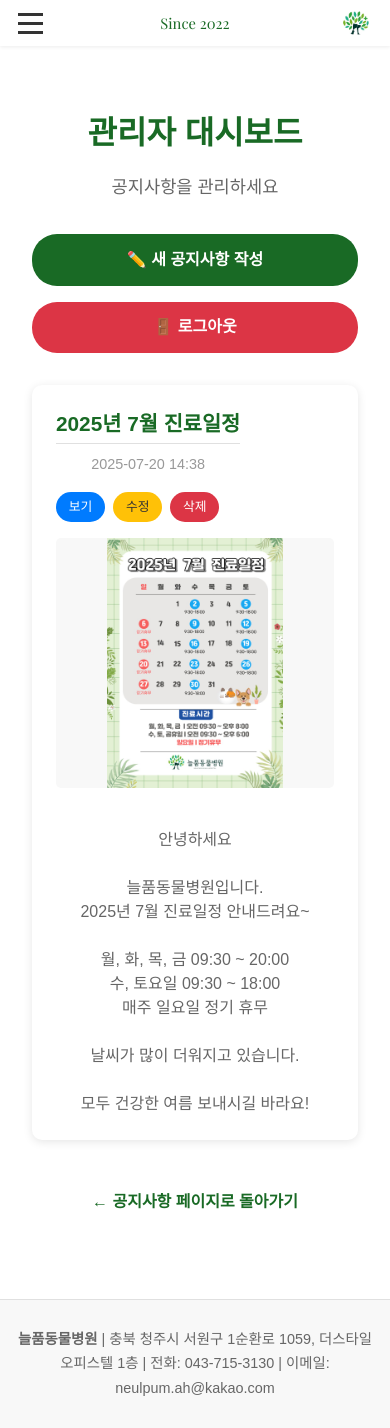
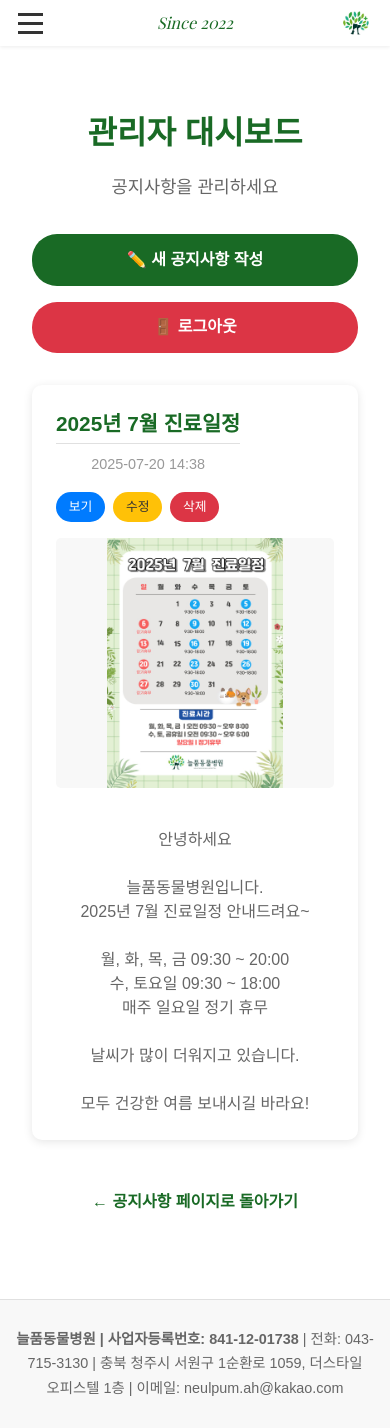
Before and after one commit to hyunipooh/neulpum, a Flask app: page /admin/dashboard in a window 390 px wide. Run offline with Flask 3, Linux system fonts and the light colour scheme; the visitor is signed in with stand-in values (Sample User, id 1); some web fonts are replaced.

Commit message:
Add files via upload

```diff
--- a/static/css/style.css
+++ b/static/css/style.css
@@ -272,10 +272,10 @@
 .since-text {
     display: none;
     font-family: 'Playfair Display', serif;
-    font-style: normal;
+    font-style: italic;
     font-weight: 400;
     color: #196A25;
-    font-size: 0.9rem;
+    font-size: 0.99rem;
     position: absolute;
     left: 50%;
     transform: translateX(-50%);
@@ -587,7 +587,8 @@
     /* Since 2022 텍스트 표시 */
     .since-text {
         display: block;
-        font-size: 0.98rem;
+        font-style: italic;
+        font-size: 1.078rem;
     }
 
     main {
@@ -698,7 +699,8 @@
     /* Since 2022 텍스트 표시 */
     .since-text {
         display: block;
-        font-size: 0.92rem;
+        font-style: italic;
+        font-size: 1.012rem;
     }
 
     main {
@@ -792,7 +794,8 @@
     /* Since 2022 텍스트 표시 */
     .since-text {
         display: block;
-        font-size: 0.86rem;
+        font-style: italic;
+        font-size: 0.946rem;
     }
 
     /* 진료시간 섹션 폰트 크기 조정 */
--- a/templates/base.html
+++ b/templates/base.html
@@ -47,7 +47,7 @@
 
     <footer class="footer">
       <div class="footer-content">
-        <p><strong>늘품동물병원</strong> | 충북 청주시 서원구 1순환로 1059, 더스타일 오피스텔 1층 | 전화: 043-715-3130 | 이메일: neulpum.ah@kakao.com</p>
+        <p><strong>늘품동물병원 | 사업자등록번호: 841-12-01738</strong> | 전화: 043-715-3130 | 충북 청주시 서원구 1순환로 1059, 더스타일 오피스텔 1층 | 이메일: neulpum.ah@kakao.com</p>
       </div>
     </footer>
 
--- a/templates/index.html
+++ b/templates/index.html
@@ -619,7 +619,8 @@
     "{{ url_for('static', filename='images/album 3.jpg') }}",
     "{{ url_for('static', filename='images/album 4.jpg') }}",
     "{{ url_for('static', filename='images/album 5.jpg') }}",
-    "{{ url_for('static', filename='images/album 6.jpg') }}"
+    "{{ url_for('static', filename='images/album 6.jpg') }}",
+    "{{ url_for('static', filename='images/album 7.jpg') }}"
   ];
 
   let currentSecondImageIndex = 0;
```
Also changed, not shown: static/images/album 5.jpg, static/images/album 7.jpg (added).
